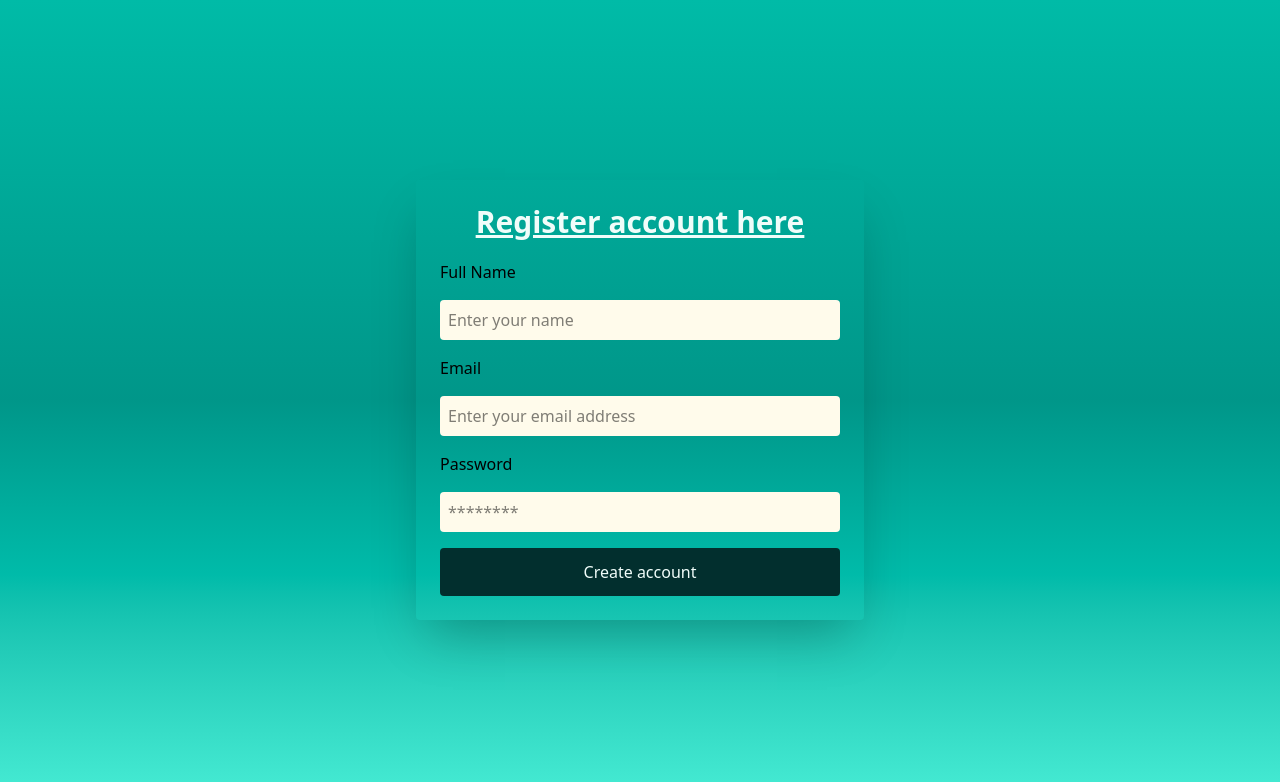
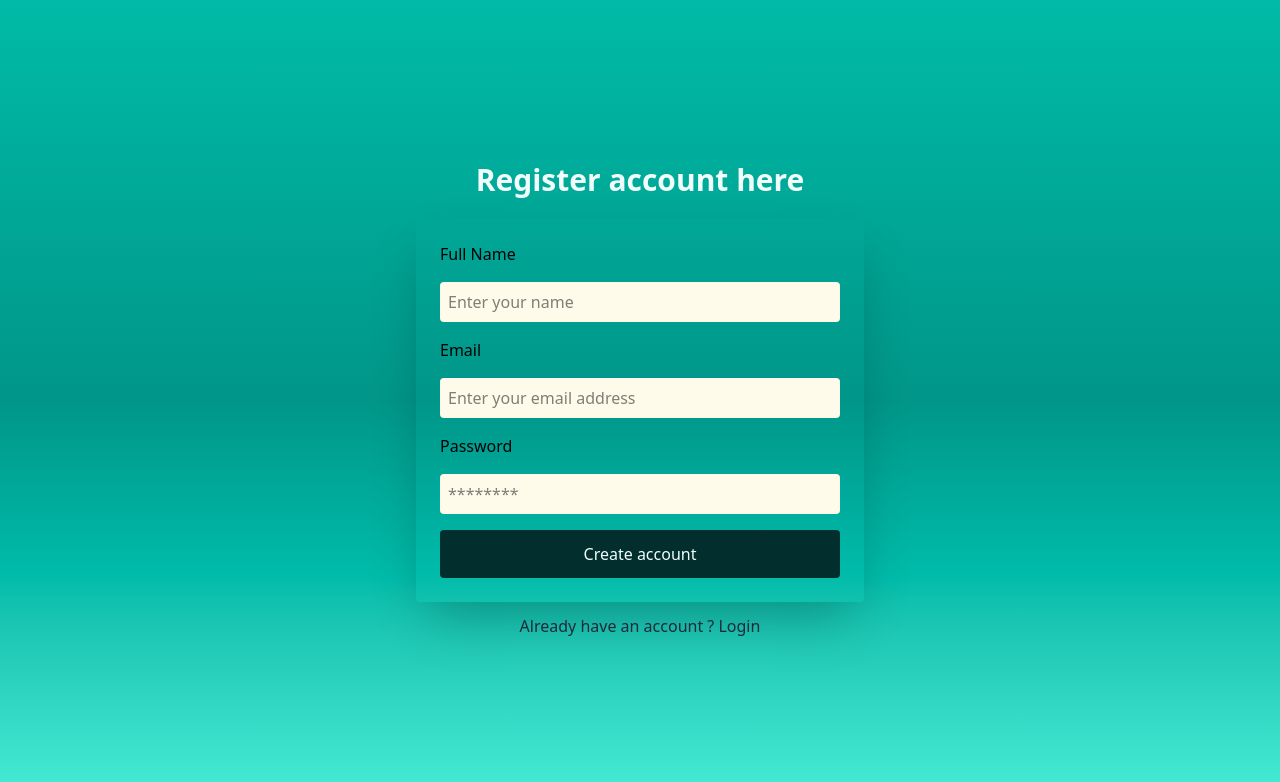
Before and after one commit to Careyogola/fullstack-development, a React (Vite) app in the folder frontend/: page /signup in a window 1280 px wide. Shown: the top 782 px of the page. Built offline with nearby package versions, Linux system fonts and the light colour scheme.

Commit message:
glassmorphism

```diff
--- a/frontend/src/pages/signuppage.jsx
+++ b/frontend/src/pages/signuppage.jsx
@@ -1,5 +1,6 @@
 import React from "react";
 import { useState } from "react";
+import { Link } from "react-router";
 
 const Signuppage = () => {
   const [formData, setFormData] = useState({
@@ -15,11 +16,16 @@ const Signuppage = () => {
 
   return (
     <div className="w-full flex bg-linear-to-t from-teal-300 via-teal-600 to-teal-500 items-center justify-center p-7 h-screen">
-      <div className="border-none rounded shadow-2xl  p-6 flex flex-col">
-        <h4 className="text-3xl font-bold underline text-center text-teal-50 mb-5">
+      <div className="flex flex-col">
+        <h4 className="text-3xl font-bold text-center text-teal-50 mb-5">
           Register account here
         </h4>
-        <form onSubmit={handleSubmit} className="flex flex-col gap-4 w-[400px]">
+
+        <div className="border-none rounded shadow-2xl  p-6 flex flex-col">
+          <form
+            onSubmit={handleSubmit}
+            className="flex flex-col gap-4 w-[400px]"
+          >
             <label htmlFor="name">Full Name</label>
             <input
               type="text"
@@ -72,6 +78,10 @@ const Signuppage = () => {
             </button>
           </form>
         </div>
+        <p className="text-gray-800 text-center mt-3">
+          Already have an account ? <Link to="/login">Login</Link>
+        </p>
+      </div>
     </div>
   );
 };
```
Lines whose indentation alone changed are shown as unchanged.
